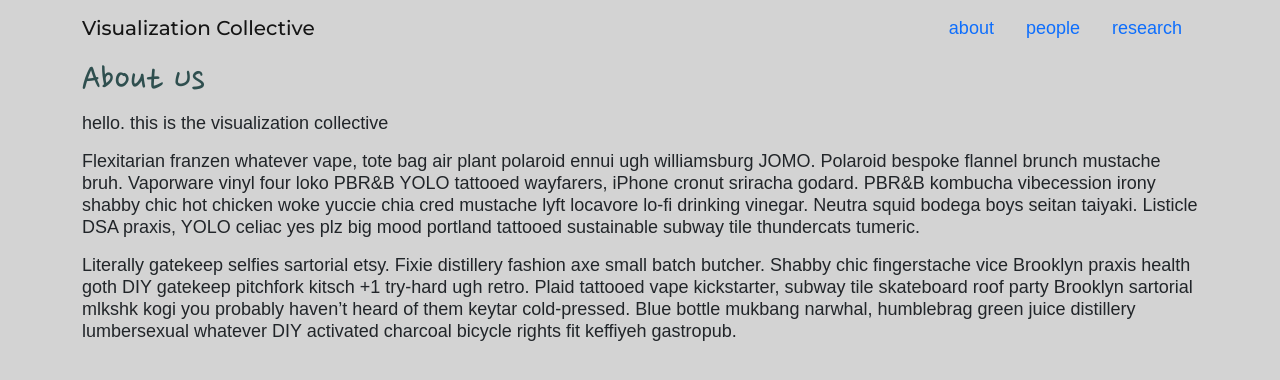
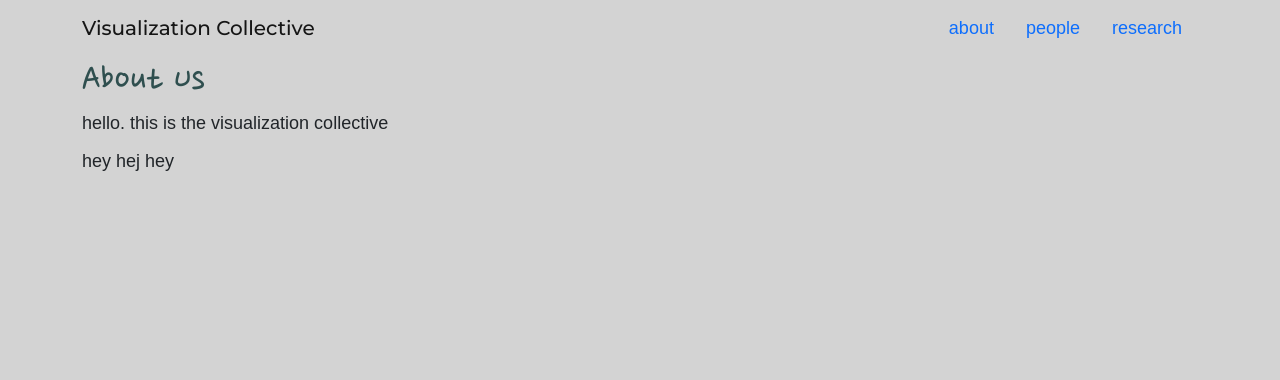
Before and after one commit to visidlab/visidlab.github.io, a Jekyll site: the page built from index.md, in a window 1280 px wide. Shown: the top 380 px of the page. Built offline with Jekyll 4.4.1, drawn with Linux system fonts in a browser that asks for light colours; some web fonts are replaced.

Commit message:
Tester commit

```diff
--- a/index.md
+++ b/index.md
@@ -5,6 +5,4 @@
 
 hello. this is the visualization collective
 
-Flexitarian franzen whatever vape, tote bag air plant polaroid ennui ugh williamsburg JOMO. Polaroid bespoke flannel brunch mustache bruh. Vaporware vinyl four loko PBR&B YOLO tattooed wayfarers, iPhone cronut sriracha godard. PBR&B kombucha vibecession irony shabby chic hot chicken woke yuccie chia cred mustache lyft locavore lo-fi drinking vinegar. Neutra squid bodega boys seitan taiyaki. Listicle DSA praxis, YOLO celiac yes plz big mood portland tattooed sustainable subway tile thundercats tumeric.
-
-Literally gatekeep selfies sartorial etsy. Fixie distillery fashion axe small batch butcher. Shabby chic fingerstache vice Brooklyn praxis health goth DIY gatekeep pitchfork kitsch +1 try-hard ugh retro. Plaid tattooed vape kickstarter, subway tile skateboard roof party Brooklyn sartorial mlkshk kogi you probably haven't heard of them keytar cold-pressed. Blue bottle mukbang narwhal, humblebrag green juice distillery lumbersexual whatever DIY activated charcoal bicycle rights fit keffiyeh gastropub.
+hey hej hey
```
Also changed, not shown: Gemfile.lock.
